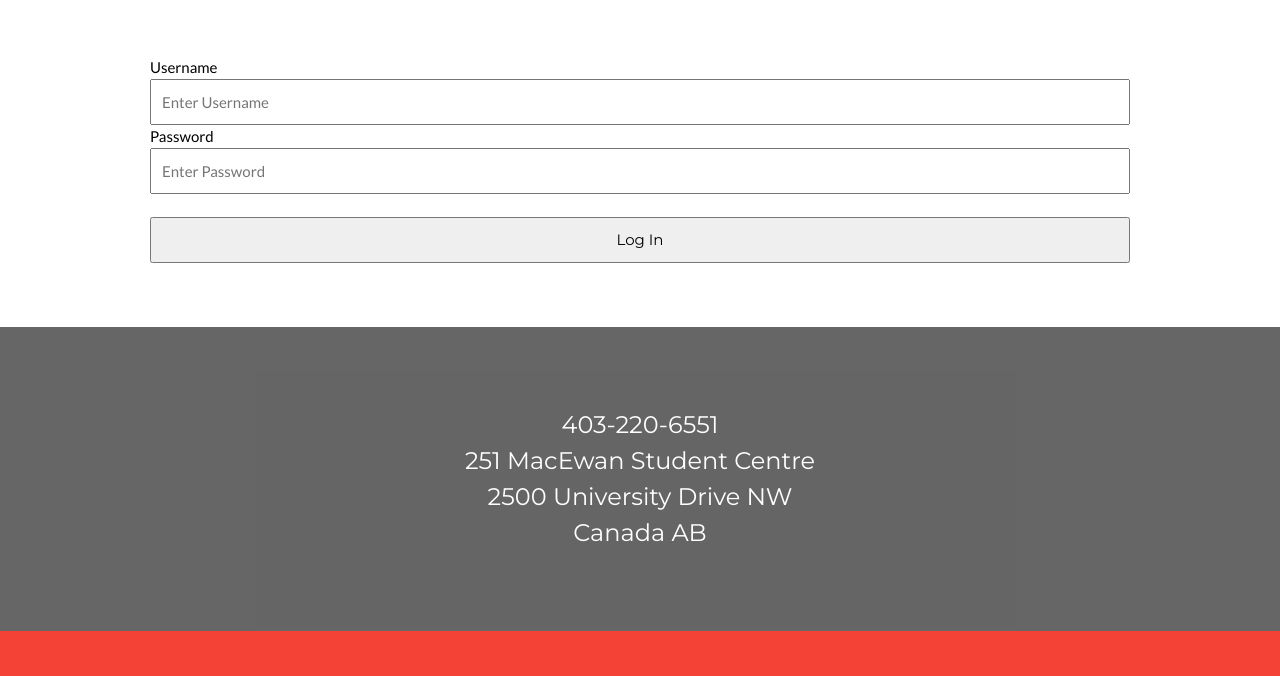
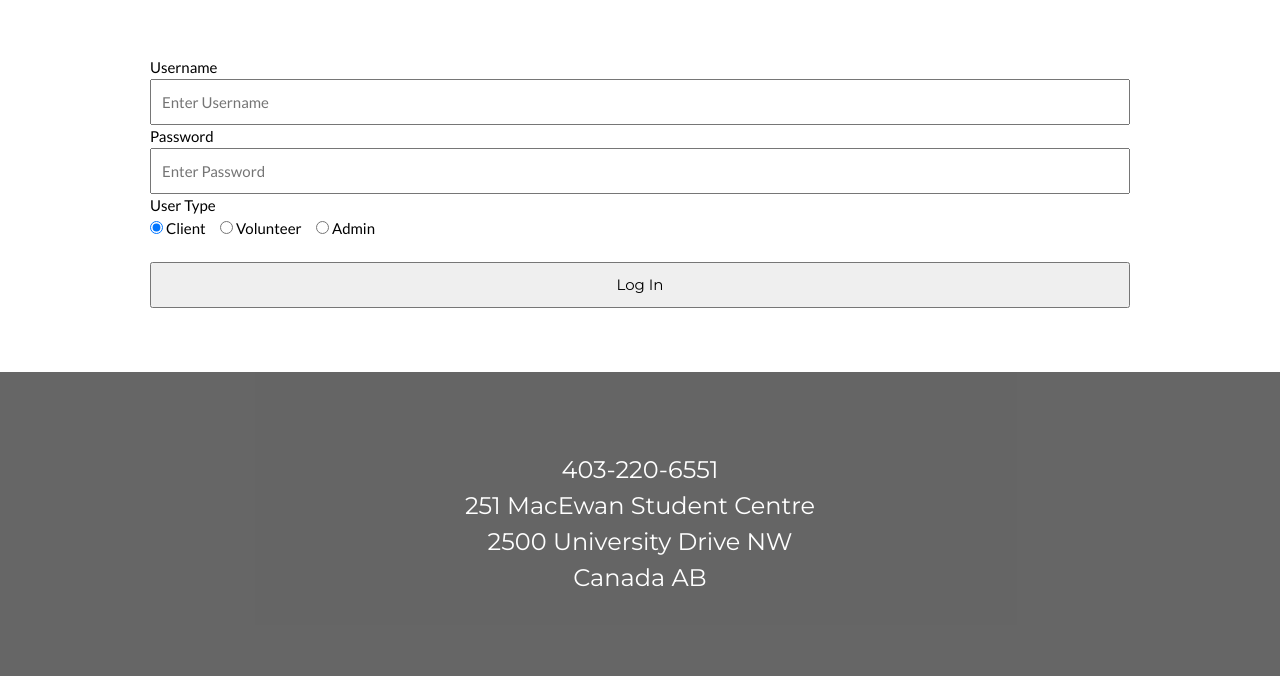
Before and after one commit to JXYXie/CPSC471FoodBank, a Flask app: page /login in a window 1280 px wide. Shown: the part 392-1068 px from the top of the page. Before the commit the page ends 1023 px from the top, so only its background shows below. Run offline with Flask 2, Linux system fonts and the light colour scheme.

Commit message:
added radio to login

```diff
--- a/templates/login.html
+++ b/templates/login.html
@@ -41,8 +41,14 @@ body,h1,h2,h3,h4,h5,h6 {font-family: "Lato", sans-serif}
       <label>Username<br></label>
       <input style="width: 100%; padding: 10px" type="text" placeholder="Enter Username" name="username" required>
 
+
       <label><br>Password<br></label>
       <input style="width: 100%; padding: 10px" type="password" placeholder="Enter Password" name="password" required>
+
+	  <label><br>User Type<br></label>
+	  <input type="radio" name="user" checked> Client &#160; &#160;
+      <input type="radio"  name="user"> Volunteer &#160; &#160;
+      <input type="radio"  name="user"> Admin &#160; &#160;
       <br><br>
       <button style="width: 100%; padding: 10px" type="submit">Log In</button>
 
```
